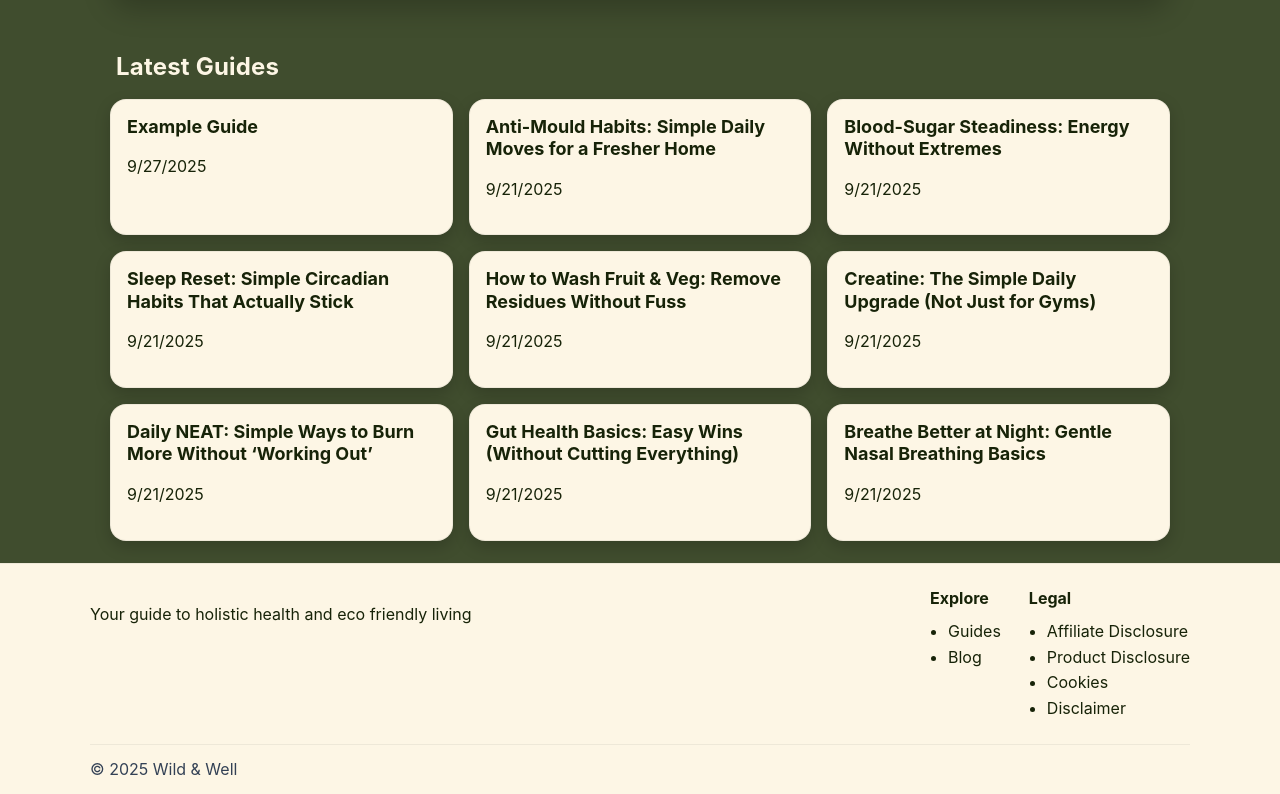
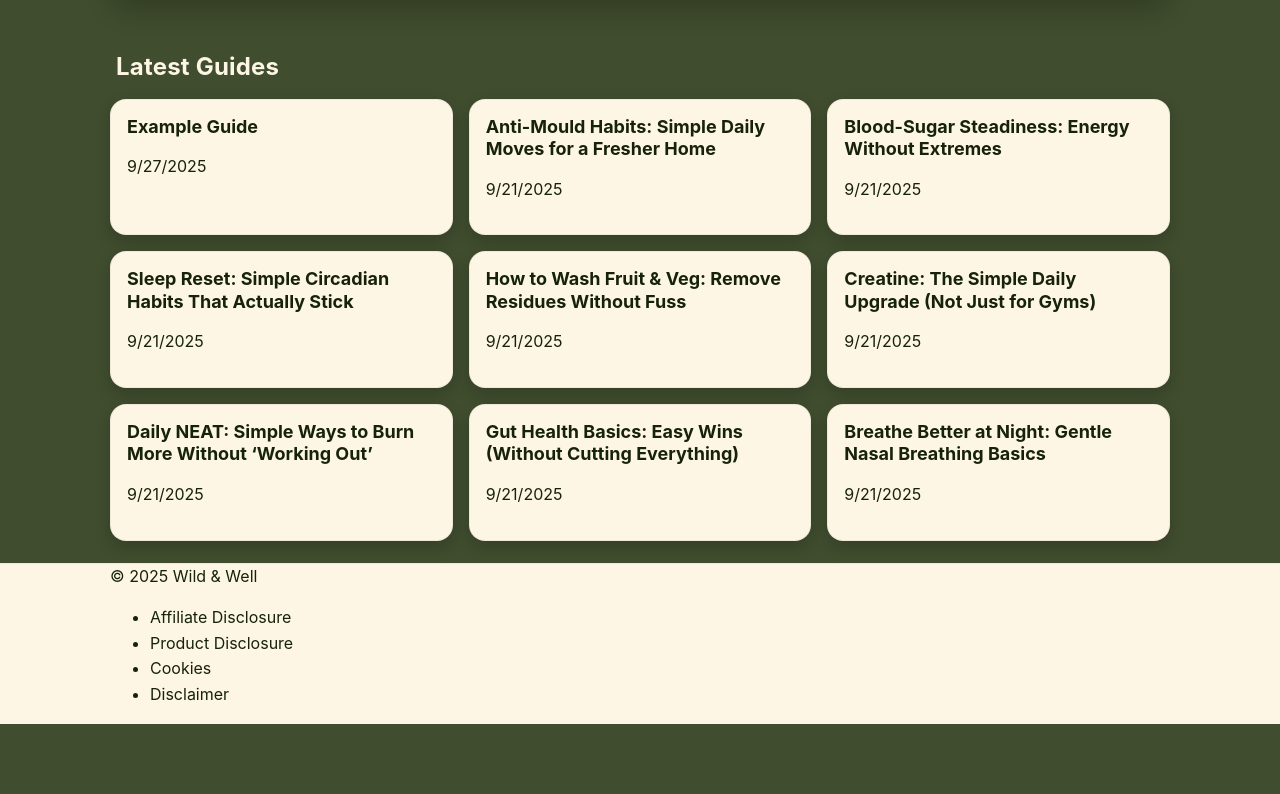
Before and after one commit to dariosandison/Eco---Holistic, a Next.js app: page / in a window 1280 px wide. Shown: the part 463-1257 px from the top of the page. After the commit the page ends 1187 px from the top, so only its background shows below. Built offline with nearby package versions, Linux system fonts and the light colour scheme.

Commit message:
Update Footer.js

```diff
--- a/components/Footer.js
+++ b/components/Footer.js
@@ -4,37 +4,16 @@ import Link from 'next/link';
 export default function Footer() {
   const year = new Date().getFullYear();
   return (
-    <footer className="site-footer">
-      <div className="container footer-inner">
-        <div>
-          <p className="footer-tagline">
-            Your guide to holistic health and eco friendly living
-          </p>
-        </div>
+    <footer className="site-footer site-footer--fixed" role="contentinfo">
+      <div className="container footer-bar">
+        <span className="footer-copy">© {year} Wild &amp; Well</span>
 
-        <div className="footer-columns">
-          <div>
-            <h4>Explore</h4>
-            <ul>
-              <li><Link href="/guides">Guides</Link></li>
-              <li><Link href="/blog">Blog</Link></li>
-            </ul>
-          </div>
-
-          <div>
-            <h4>Legal</h4>
-            <ul>
-              <li><Link href="/affiliate-disclosure">Affiliate Disclosure</Link></li>
-              <li><Link href="/product-disclosure">Product Disclosure</Link></li>
-              <li><Link href="/cookies">Cookies</Link></li>
-              <li><Link href="/disclaimer">Disclaimer</Link></li>
-            </ul>
-          </div>
-        </div>
-      </div>
-
-      <div className="container footer-bottom">
-        © {year} Wild &amp; Well
+        <ul className="legal-list" aria-label="Legal links">
+          <li><Link href="/affiliate-disclosure">Affiliate Disclosure</Link></li>
+          <li><Link href="/product-disclosure">Product Disclosure</Link></li>
+          <li><Link href="/cookies">Cookies</Link></li>
+          <li><Link href="/disclaimer">Disclaimer</Link></li>
+        </ul>
       </div>
     </footer>
   );
```
